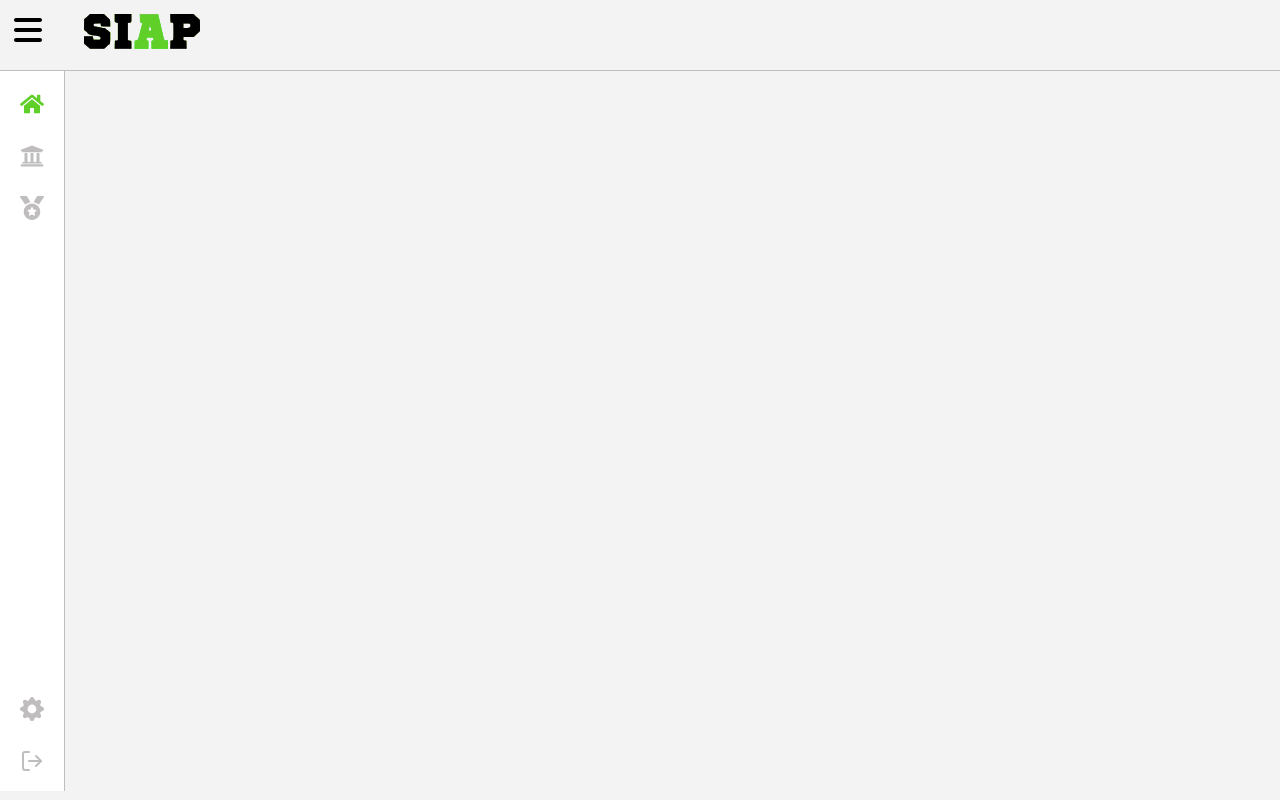
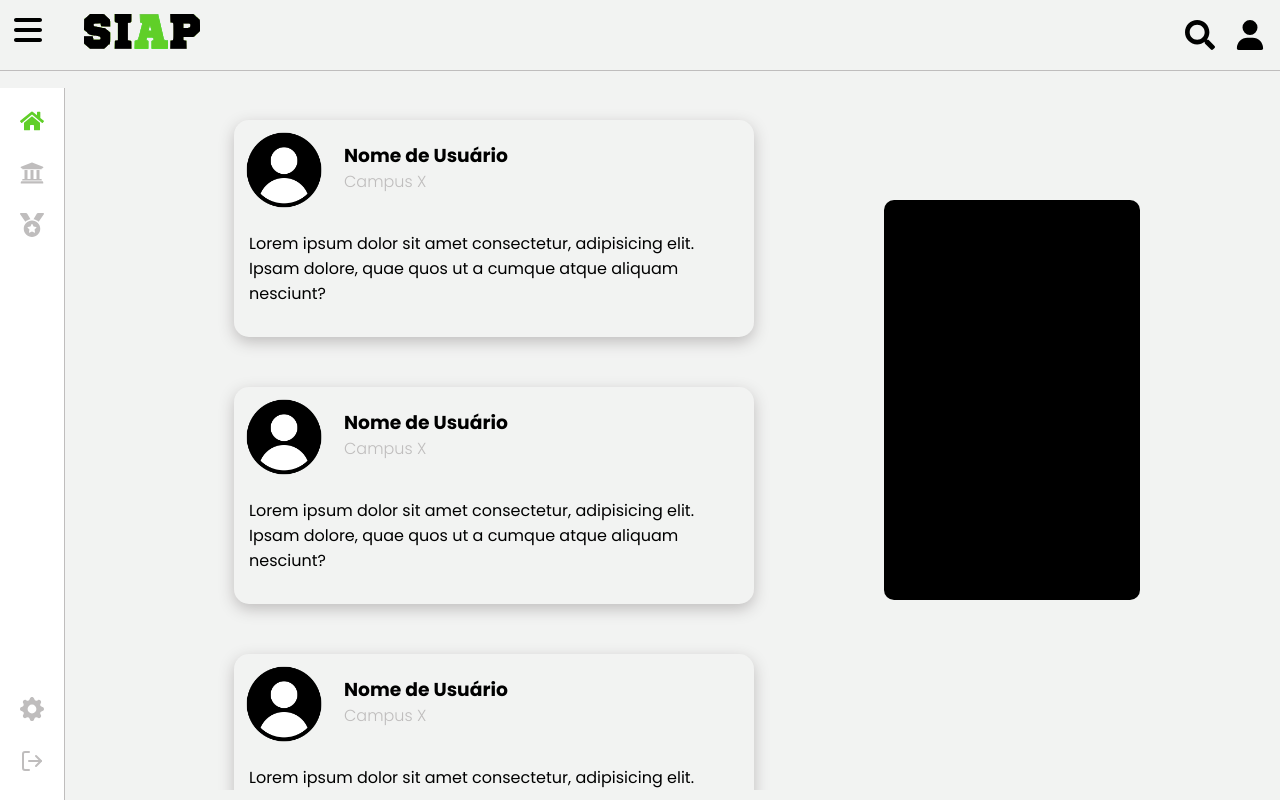
Before and after one commit to DaviMF29/S.I.A.P, a React (Vite) app in the folder SIAP/: page /home in a window 1280 px wide. Built offline with nearby package versions, Linux system fonts and the light colour scheme.

Commit message:
home - posts aesthetic

```diff
--- a/SIAP/src/components/header/Header.css
+++ b/SIAP/src/components/header/Header.css
@@ -2,8 +2,15 @@ header{
     display: flex;
     justify-content: space-between;
     height: 50px;
+    width: 100vw;
+    background: var(--color-bg);
     border-bottom: 1px solid var(--color-gray);
     padding: 10px;
+
+    position: fixed;
+    top: 0;
+    left: 0;
+    z-index: 1000;
 }
 
 .left-header, .right-header{
@@ -18,10 +25,10 @@ header{
     width: 15vw;
 }
 
-.right-header {
+.right-header{
     justify-self: flex-end;
     width: 7vw;
-    margin-right: 10px;
+    margin-right: 15px;
     gap: 20px;
 }
 
@@ -29,15 +36,7 @@ header{
     height: 35px;
 }
 
-.profile{
-    display: flex;
-    font-size: 50px;
-    align-items: center;
-    cursor: pointer;
-
-}
-
-.search {
+.profile, .search{
     display: flex;
     font-size: 30px;
     align-items: center;
--- a/SIAP/src/components/header/Header.tsx
+++ b/SIAP/src/components/header/Header.tsx
@@ -1,5 +1,6 @@
-import { FaBars } from "react-icons/fa6";
+import { FaBars, FaUser } from "react-icons/fa6";
 import './Header.css'
+import { FaSearch } from "react-icons/fa";
 
 interface HeaderProps{onToggleMenu:() => void}
 
@@ -17,10 +18,10 @@ const Header:React.FC <HeaderProps> = ({onToggleMenu}) => {
         </div>
         <div className="right-header">
             <div className="search">
-
+              <FaSearch/>
             </div>
             <div className="profile">
-
+                <FaUser/>
             </div>
         </div>
     </header>
--- a/SIAP/src/components/posts/Post.css
+++ b/SIAP/src/components/posts/Post.css
@@ -0,0 +1,54 @@
+.post-container{
+    display: flex;
+    flex-direction: column;
+    align-items: flex-start;
+    justify-content: center;
+    height: auto;
+    width: 500px;
+    background: var(--color-bg);
+    border-radius: 15px;
+    box-shadow: 0px 5px 15px var(--color-gray);
+    padding: 10px;
+}
+
+.post-content{
+    padding: 5px;
+}
+
+.post-content p{
+    box-sizing: border-box;
+}
+
+.user-info{
+    display: flex;
+    align-items: center;
+    gap: 20px;
+    line-height: 5px;
+}
+
+.user-info img{
+    height: 80px;
+}
+
+.username h4{
+    color: var(--color-gray);
+    font-weight: 300;
+}
+
+/*ROLAGEM VERTICAL*/
+
+.scrollabe{
+    width: 40vw;
+    height: 80vh;
+    margin-top: 10vh;
+    overflow-x: hidden;
+    overflow-y: scroll;
+    display: flex;
+    flex-direction: column;
+    gap: 50px;
+    padding: 30px;
+}
+
+.scrollabe::-webkit-scrollbar{
+    display: none;
+}
--- a/SIAP/src/components/posts/Post.tsx
+++ b/SIAP/src/components/posts/Post.tsx
@@ -1,8 +1,48 @@
+import './Post.css'
+
 const Post = () => {
   return (
-    <div>
+    <>
+      <div className="scrollabe">
+        <div className="post-container">
+            <div className="user-info">
+              <img src="../../src/assets/user-photo.png" alt="photo"/>
+              <div className="username">
+                <h3>Nome de Usuário</h3>
+                <h4>Campus X</h4>
+              </div>
+            </div>
+            <div className="post-content">
+              <p>Lorem ipsum dolor sit amet consectetur, adipisicing elit. Ipsam dolore, quae quos ut a cumque atque aliquam nesciunt?</p>
+            </div>
+        </div>
 
-    </div>
+        <div className="post-container">
+            <div className="user-info">
+              <img src="../../src/assets/user-photo.png" alt="photo"/>
+              <div className="username">
+                <h3>Nome de Usuário</h3>
+                <h4>Campus X</h4>
+              </div>
+            </div>
+            <div className="post-content">
+              <p>Lorem ipsum dolor sit amet consectetur, adipisicing elit. Ipsam dolore, quae quos ut a cumque atque aliquam nesciunt?</p>
+            </div>
+        </div>
+        <div className="post-container">
+            <div className="user-info">
+              <img src="../../src/assets/user-photo.png" alt="photo"/>
+              <div className="username">
+                <h3>Nome de Usuário</h3>
+                <h4>Campus X</h4>
+              </div>
+            </div>
+            <div className="post-content">
+              <p>Lorem ipsum dolor sit amet consectetur, adipisicing elit. Ipsam dolore, quae quos ut a cumque atque aliquam nesciunt?Lorem ipsum dolor sit amet consectetur adipisicing elit. Amet voluptates labore ab eveniet maxime explicabo eum vel iusto? Nisi quae perferendis ipsum maxime dolor dicta unde eaque non velit saepe.</p>
+            </div>
+        </div>
+      </div>
+    </>
   )
 }
 
--- a/SIAP/src/components/sidebar/SideBar.css
+++ b/SIAP/src/components/sidebar/SideBar.css
@@ -1,5 +1,7 @@
 .sidebar {
     position: fixed;
+    top: 11%;
+    left: 0;
     height: 90vh;
     width: 5vw;
     display: flex;
@@ -9,6 +11,7 @@
     align-items: center;
     border-right: 1px solid var(--color-gray);
     transition: 0.2s ease;
+    z-index: 100;
 }
 
 .sidebar.active{
--- a/SIAP/src/pages/home/Home.css
+++ b/SIAP/src/pages/home/Home.css
@@ -0,0 +1,21 @@
+main{
+    height: 100vh;
+    display: flex;
+    justify-content: space-around;
+    align-items: center;
+}
+
+.feed{
+    display: flex;
+    flex-direction: column;
+    width: 400px;
+    gap: 40px;
+    margin-left: 5vw;
+}
+
+.calendar{
+    background: #000;
+    border-radius: 10px;
+    height: 50vh;
+    width: 20vw;
+}
--- a/SIAP/src/pages/home/Home.tsx
+++ b/SIAP/src/pages/home/Home.tsx
@@ -1,8 +1,10 @@
+import './Home.css'
 import { useState } from "react"
 import Header from "../../components/header/Header"
-import Sidebar from "../../components/sidebar/SideBar"
+import Sidebar from "../../components/sidebar/Sidebar"
+import Post from '../../components/posts/Post'
 
-const home = () => {
+const Home = () => {
 
   const [isSidebarOpen, setIsSidebarOpen] = useState(false)
   const toggleSidebar = () => {
@@ -10,11 +12,23 @@ const home = () => {
   }
 
   return (
-    <div>
-      <Header onToggleMenu={toggleSidebar}/>
-      <Sidebar isOpen = {isSidebarOpen} onClose={toggleSidebar}/>
+    <div className='home'>
+      <div className="header">
+        <Header onToggleMenu={toggleSidebar}/>
+          <div className="sidebar">
+            <Sidebar isOpen = {isSidebarOpen} onClose={toggleSidebar}/>
+          </div>
+      </div>
+
+      <main>
+        <div className="feed">
+          <Post/>
+        </div>
+
+        <div className="calendar"></div>
+      </main>
     </div>
   )
 }
 
-export default home
+export default Home
```
Also changed, not shown: SIAP/src/assets/user-photo.png (added).
